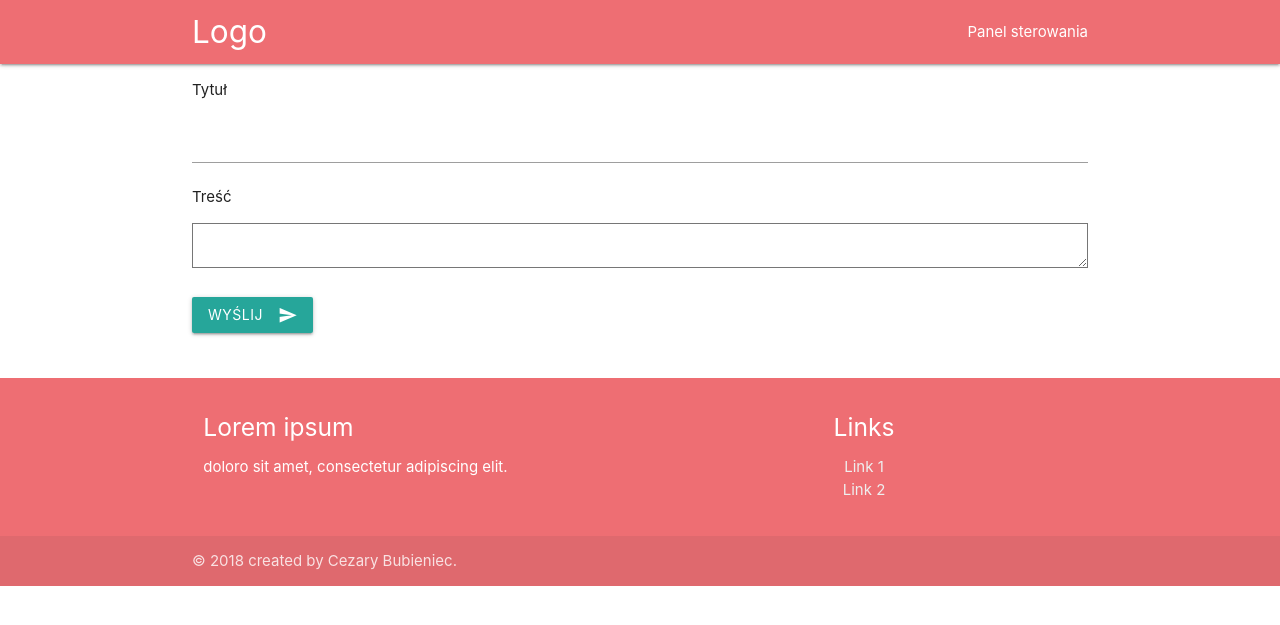
After one commit to pokion/zszsokolka, a PHP site: page /postCreator.php in a window 1280 px wide. The commit adds this page. Shown: the top 625 px of the page. Run offline with PHP 8.4, Linux system fonts and the light colour scheme; some libraries are stand-ins or nearby versions.

Commit message:
add post

```diff
--- a/html/includes/footer.php
+++ b/html/includes/footer.php
@@ -17,7 +17,7 @@
 			</div>
 			<div class="footer-copyright">
 	            <div class="container">
-	            © 2018 create by Cezary Bubieniec.
+	            © 2018 created by Cezary Bubieniec.
             </div>
           </div>
 		</footer>
--- a/html/includes/nav.php
+++ b/html/includes/nav.php
@@ -1,3 +1,18 @@
+<?php
+	if($inc==='createPosts'){ ?>
+
+		<div class="navbar-fixed">
+			<nav class="bg5">
+				<div class="nav-wrapper  container">
+			    	<a href="#" class="brand-logo">Logo</a>
+			    	<ul id="nav-mobile" class="right hide-on-med-and-down">
+			    		<li>Panel sterowania</li>
+			    	</ul>
+				</div>
+			</nav>
+		</div>
+
+	<?php } else{ ?>
 <!-- nav -->
 		<div class="navbar-fixed">
 			<nav class="bg5">
@@ -10,7 +25,7 @@
 						<li<?php if($inc==='klasy'){} ?>><a href="#">Klasy</a></li>
 						<li<?php if($inc==='rekrutacja'){ ?> class="active" <?php }  ?> ><a href="rekrutacja.php">Rekrutacja</a></li>
 						<li<?php if($inc==='pracownicy'){} ?>><a href="#">Pracownicy</a></li>
-						<li<?php if($inc==='podrenczniki'){} ?>><a href="#">Podręczniki</a></li>
+						<li<?php if($inc==='podreczniki'){} ?>><a href="#">Podręczniki</a></li>
 			    	</ul>
 				</div>
 			</nav>
@@ -23,9 +38,10 @@
 		<li<?php if($inc==='klasy'){} ?>><a href="#">Klasy</a></li>
 		<li<?php if($inc==='rekrutacja'){ ?> class="active" <?php }  ?> ><a href="rekrutacja.php">Rekrutacja</a></li>
 		<li<?php if($inc==='pracownicy'){} ?>><a href="#">Pracownicy</a></li>
-		<li<?php if($inc==='podrenczniki'){} ?>><a href="#">Podręczniki</a></li>
+		<li<?php if($inc==='podreczniki'){} ?>><a href="#">Podręczniki</a></li>
 	</ul>
 	<!-- sidenav end -->
+<?php } ?>
 	<!-- jakby nawigacja się posypała to sprawdź czy jest odstęp przed class
 											o tutaj⬎
 			<li<?php/* if($inc==='rekrutacja'){ */?> class="active" <?php /*}*/  ?>
--- /dev/null
+++ b/html/postCreator.php
@@ -0,0 +1,37 @@
+<!DOCTYPE html>
+<html>
+<head>
+	<title>create post</title>
+
+	<?php
+		include_once('includes/header.php');
+		$inc = 'createPosts';
+	?>
+	<link rel="stylesheet" type="text/css" href="../css/createPost.css">
+
+</head>
+<body>
+	<?php
+		include_once('includes/nav.php');
+	?>
+
+	<div class="container body">
+		<form action="/strona/php/createPost.php" method="post">
+			<p class="formP">Tytuł</p>
+			<input type="text" autocomplete="off" name="title">
+			<p class="formP">Treść</p>
+			<textarea name="body"></textarea>
+			<br>
+			<br>
+			<button class="btn waves-effect waves-light" type="submit" name="action">wyślij
+		    	<i class="material-icons right">send</i>
+			</button>
+		</form>
+	</div>
+	<br>
+	<br>
+	<?php
+		include_once('includes/footer.php');
+	?>
+</body>
+</html>
```
Also changed, not shown: css/createPost.css (added, +17 -0 lines), php/postCreator.php (deleted, +0 -14 lines).
